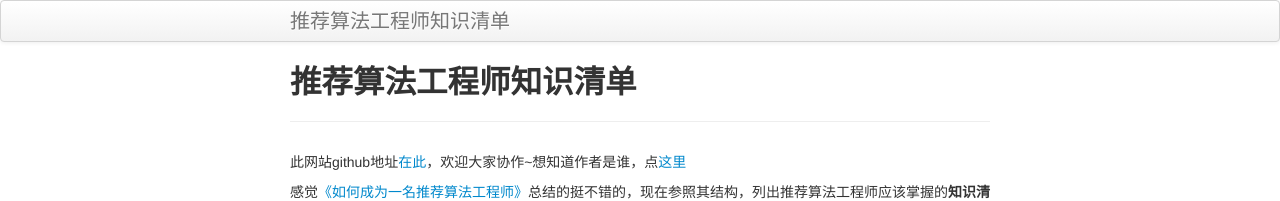
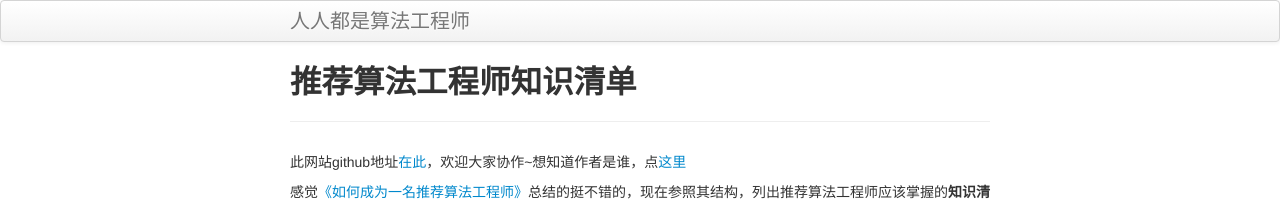
Before and after one commit to sfgcs/sfgcs.github.io, a Jekyll site: the page built from index.md, in a window 1280 px wide. Shown: the top 201 px of the page. Built offline with Jekyll 4.4.1, drawn with Linux system fonts in a browser that asks for light colours.

Commit message:
MOD:修改标题

```diff
--- a/_config.yml
+++ b/_config.yml
@@ -8,7 +8,7 @@ highlighter: rouge
 # Themes are encouraged to use these universal variables
 # so be sure to set them if your theme uses them.
 #
-title : 推荐算法工程师知识清单
+title : 人人都是算法工程师
 author :
   name : rrdssfgcs
   email : rrdssfgcs@163.com
```
